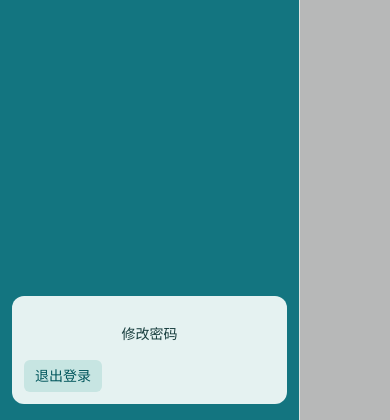
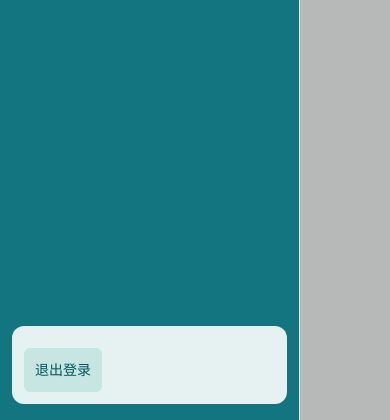
Before and after one commit to Fui-Reconk/SoftwareEngineering, a Flask app: page /admin/audit in a window 390 px wide, after a click on "菜单"; the page is wider, and only the part inside the window is pictured. Shown: the part 424-844 px from the top of that part. Run offline with Flask 3, Linux system fonts and the light colour scheme.

Commit message:
fix(presentation): 调整账号操作及角色入口

```diff
--- a/project/src/taces/presentation/static/css/app.css
+++ b/project/src/taces/presentation/static/css/app.css
@@ -133,7 +133,11 @@ a:hover { text-decoration: underline; text-underline-offset: 3px; }
 .who { display: grid; gap: 1px; padding: 0 2px; }
 .who-name { font-size: 13px; font-weight: 500; }
 .who-meta { font-size: 12px; color: #466966; }
-#signOut { justify-self: start; height: 32px; padding: 0 10px; background: #c7e5e2; color: #00565c; }
+.account-actions { display: flex; flex-wrap: wrap; align-items: center; gap: 8px; }
+#changePassword, #signOut { height: 32px; padding: 0 10px; color: #00565c; white-space: nowrap; }
+#changePassword { background: #dcefeb; }
+#changePassword:hover { background: #d1e8e4; }
+#signOut { background: #c7e5e2; }
 #signOut:hover { background: #b7dedb; color: #003f44; }
 
 .frame { display: flex; flex-direction: column; min-width: 0; }
@@ -305,6 +309,7 @@ a:hover { text-decoration: underline; text-underline-offset: 3px; }
   .gated { grid-template-columns: minmax(0, 1fr); gap: 24px; }
   .gated-main .caption { margin-top: 0; padding-top: 16px; }
   .btn, .course { min-height: 32px; }
+  #changePassword, #signOut { min-height: 44px; }
 }
 
 @media (max-width: 480px) {
--- a/project/src/taces/presentation/static/js/pages/entry.js
+++ b/project/src/taces/presentation/static/js/pages/entry.js
@@ -22,8 +22,8 @@
       const session = await window.API.get('/api/auth/me');
       csrf.content = session.csrf_token || '';
       logout.hidden = false;
-      passwordLink.hidden = false;
       const role = session.account.role;
+      passwordLink.hidden = !['teacher', 'auditor'].includes(role);
       if (role === 'admin') {
         window.location.replace('/admin/config');
         return;
--- a/project/src/taces/presentation/static/js/shell.js
+++ b/project/src/taces/presentation/static/js/shell.js
@@ -10,6 +10,7 @@
   const courseSection = document.getElementById('courseSection');
   const staffNav = document.getElementById('staffNav');
   const accountBox = document.getElementById('accountBox');
+  const changePassword = document.getElementById('changePassword');
   const currentCode = document.querySelector('[data-course]')?.dataset.course || '';
 
   function setMenu(open) {
@@ -87,6 +88,7 @@
     meta.className = 'who-meta';
     meta.textContent = { teacher: '教师', admin: '管理员', auditor: '审计员' }[account.role] || account.role;
     accountBox.append(name, meta);
+    changePassword.hidden = !['teacher', 'auditor'].includes(account.role);
   }
 
   const signOut = document.getElementById('signOut');
--- a/project/src/taces/presentation/templates/base.html
+++ b/project/src/taces/presentation/templates/base.html
@@ -24,8 +24,10 @@
     </div>
     <div class="bottom">
       <div class="who" id="accountBox"></div>
-      <a class="btn ghost" href="{{ url_for('pages.account_password') }}">修改密码</a>
-      <button class="btn ghost" type="button" id="signOut">退出登录</button>
+      <div class="account-actions">
+        <a class="btn ghost" id="changePassword" href="{{ url_for('pages.account_password') }}" hidden>修改密码</a>
+        <button class="btn ghost" type="button" id="signOut">退出登录</button>
+      </div>
     </div>
   </aside>
   <div class="backdrop" id="backdrop" hidden></div>
```
Also changed, not shown: project/docs/AUTH.md (+1 -1 lines), project/docs/FRONTEND.md (+1 -1 lines), project/tests/js/entry.test.cjs (+7 -0 lines), project/tests/js/shell.test.cjs (+12 -0 lines), project/tests/pages/test_pages.py (+4 -1 lines), README.md, project/README.md.
